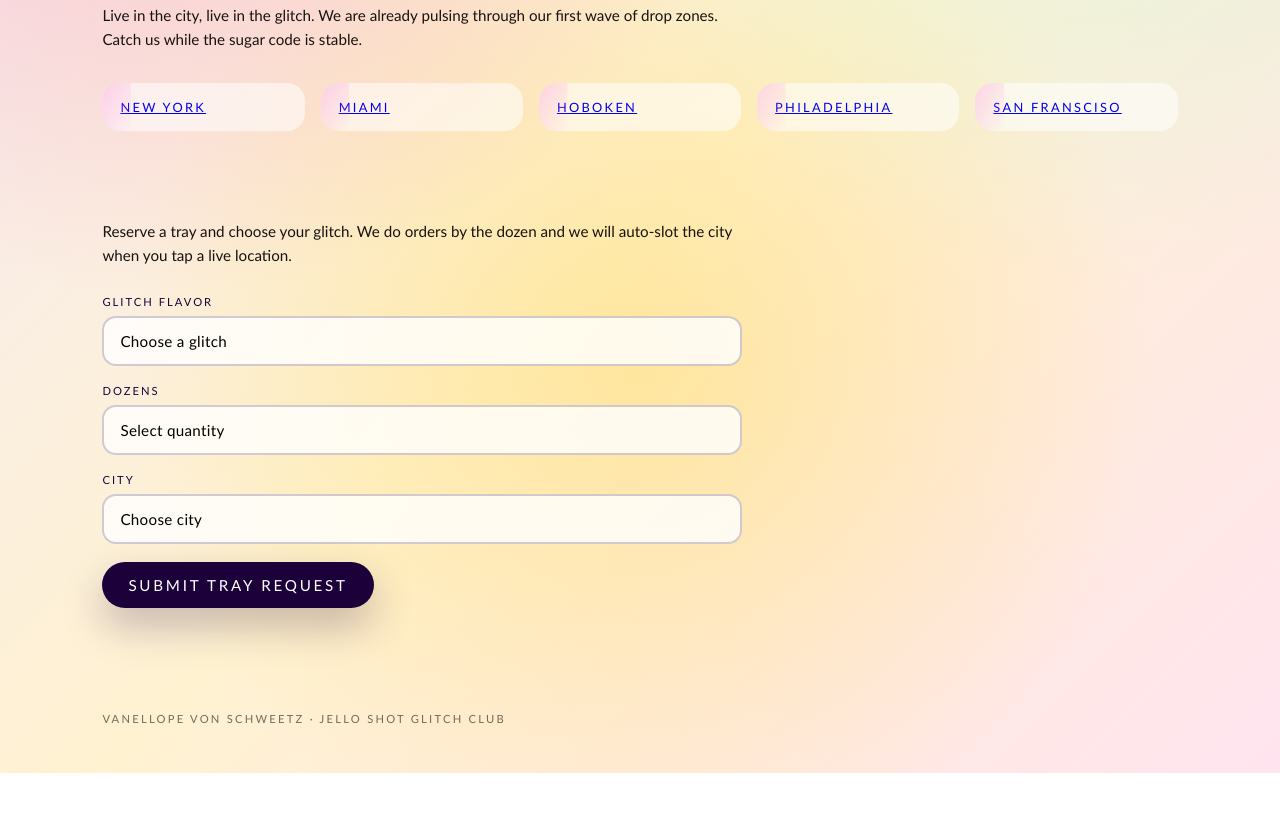
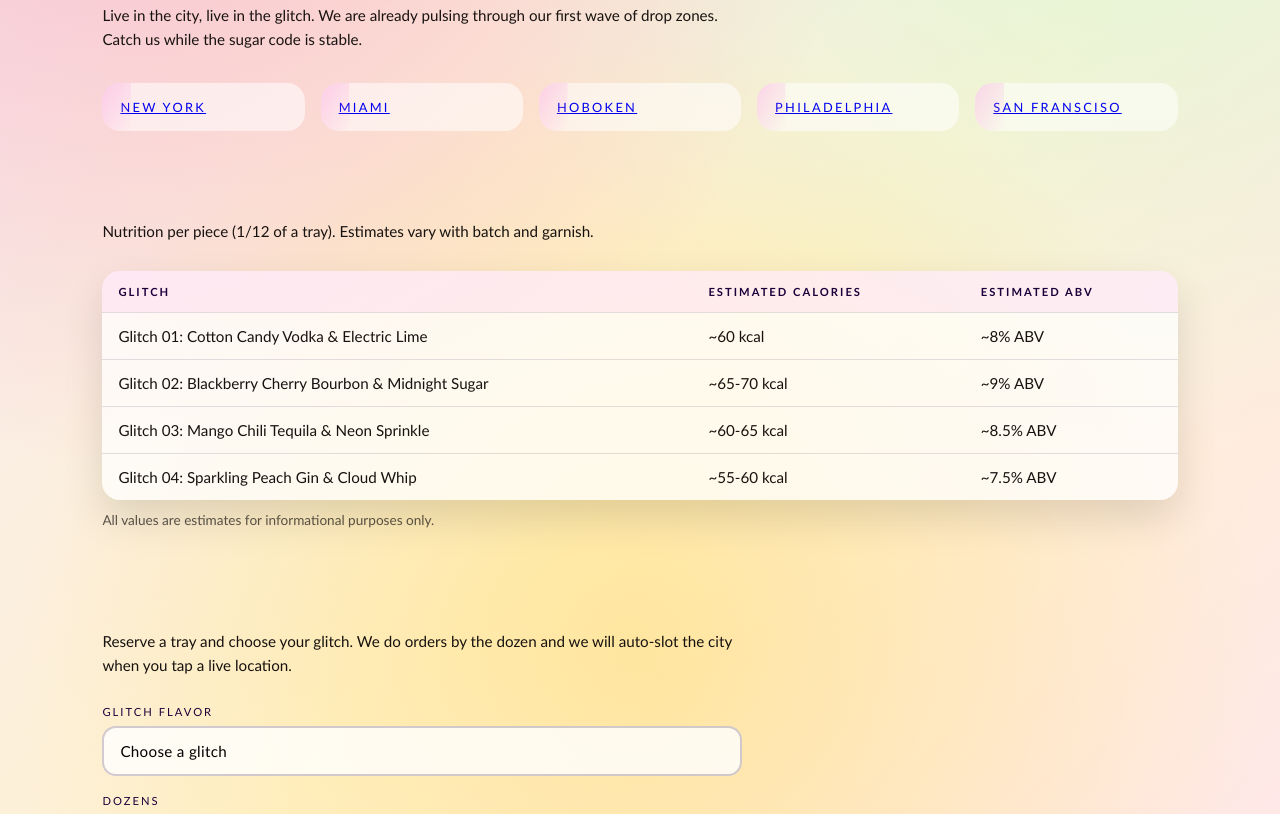
Before and after one commit to Uppalled/geleeGlitch, a plain HTML site: page index.html in a window 1280 px wide. Shown: the part 576-1390 px from the top of the page. Before the commit the page ends 1349 px from the top, so only its background shows below. Drawn offline with Linux system fonts and the light colour scheme.

Commit message:
Update nutrition table

```diff
--- a/index.html
+++ b/index.html
@@ -171,6 +171,45 @@
         grid-template-columns: repeat(2, minmax(0, 1fr));
         gap: 16px;
         z-index: 1;
+      }
+
+      .nutrition-table {
+        margin-top: 28px;
+        width: 100%;
+        border-collapse: collapse;
+        font-family: "Avenir Next", "Gill Sans", sans-serif;
+        font-size: 0.95rem;
+        background: rgba(255, 255, 255, 0.75);
+        border-radius: 18px;
+        overflow: hidden;
+        box-shadow: 0 18px 40px rgba(0, 0, 0, 0.12);
+      }
+
+      .nutrition-table th,
+      .nutrition-table td {
+        padding: 14px 16px;
+        text-align: left;
+        border-bottom: 1px solid rgba(27, 0, 58, 0.12);
+      }
+
+      .nutrition-table th {
+        font-family: "Futura", "Trebuchet MS", sans-serif;
+        text-transform: uppercase;
+        letter-spacing: 0.18em;
+        font-size: 0.7rem;
+        color: var(--syrup);
+        background: rgba(255, 126, 219, 0.12);
+      }
+
+      .nutrition-table tr:last-child td {
+        border-bottom: none;
+      }
+
+      .nutrition-note {
+        margin-top: 12px;
+        font-size: 0.85rem;
+        color: rgba(23, 18, 15, 0.7);
+        font-family: "Avenir Next", "Gill Sans", sans-serif;
       }
 
       .flavor {
@@ -348,6 +387,45 @@
         </div>
     </section>
 
+    <section>
+      <p class="note">
+        Nutrition per piece (1/12 of a tray). Estimates vary with batch and
+        garnish.
+      </p>
+      <table class="nutrition-table">
+        <thead>
+          <tr>
+            <th>Glitch</th>
+            <th>Estimated Calories</th>
+            <th>Estimated ABV</th>
+          </tr>
+        </thead>
+        <tbody>
+          <tr>
+            <td>Glitch 01: Cotton Candy Vodka &amp; Electric Lime</td>
+            <td>~60 kcal</td>
+            <td>~8% ABV</td>
+          </tr>
+          <tr>
+            <td>Glitch 02: Blackberry Cherry Bourbon &amp; Midnight Sugar</td>
+            <td>~65-70 kcal</td>
+            <td>~9% ABV</td>
+          </tr>
+          <tr>
+            <td>Glitch 03: Mango Chili Tequila &amp; Neon Sprinkle</td>
+            <td>~60-65 kcal</td>
+            <td>~8.5% ABV</td>
+          </tr>
+          <tr>
+            <td>Glitch 04: Sparkling Peach Gin &amp; Cloud Whip</td>
+            <td>~55-60 kcal</td>
+            <td>~7.5% ABV</td>
+          </tr>
+        </tbody>
+      </table>
+      <p class="nutrition-note">All values are estimates for informational purposes only.</p>
+    </section>
+
     <section id="reserve">
       <p class="note">
         Reserve a tray and choose your glitch. We do orders by the dozen and we
```
